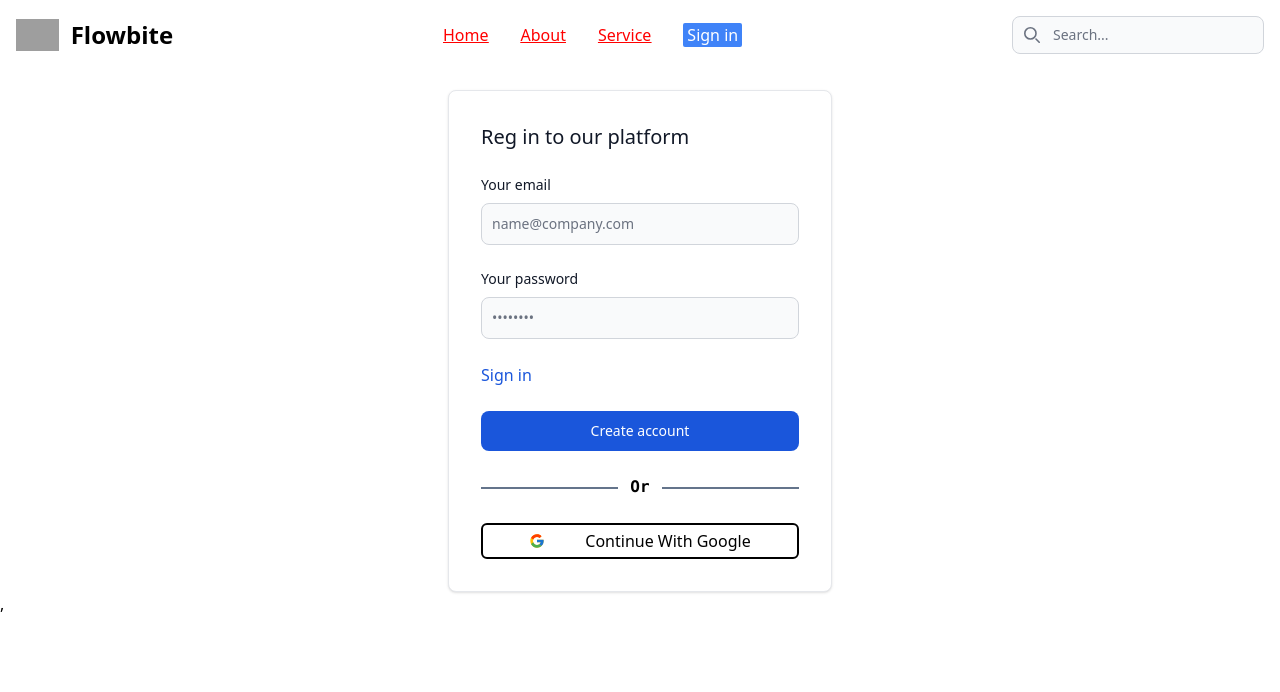
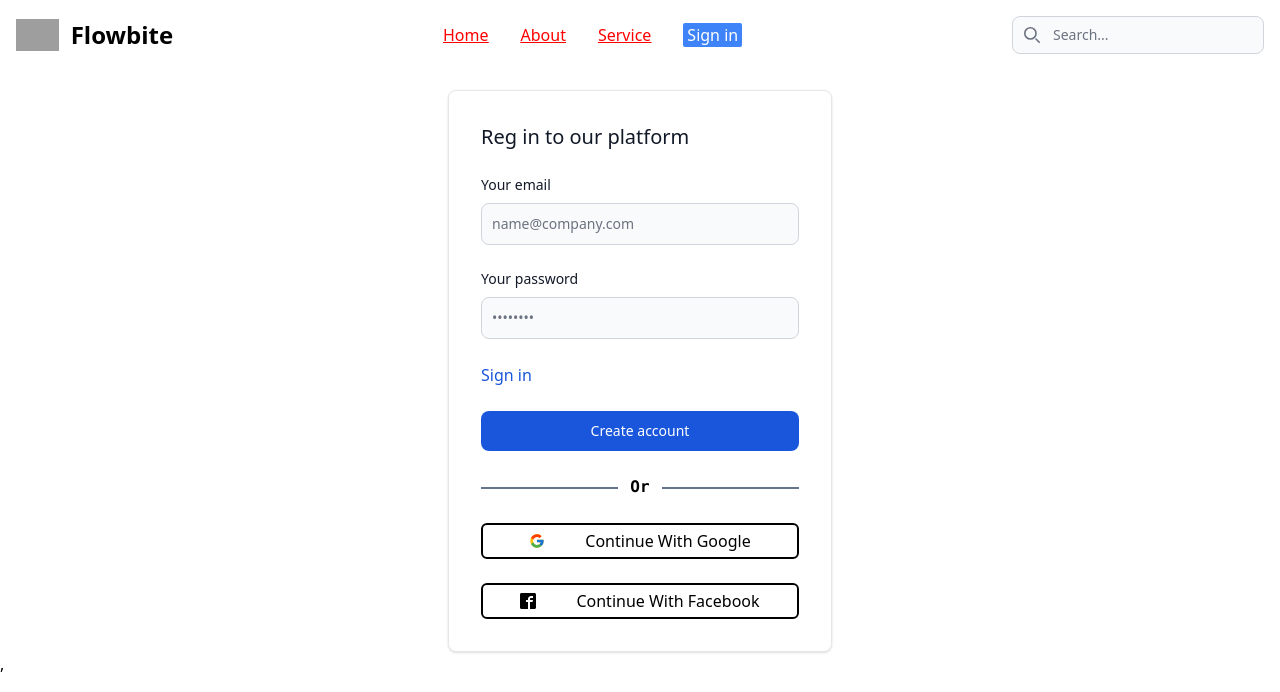
Before and after one commit to CodingSabbir/Aunthentication, a React (Vite) app: page /regester in a window 1280 px wide. Shown: the top 692 px of the page. Built offline with nearby package versions, Linux system fonts and the light colour scheme; no server answers; grey boxes are pictures that could not be loaded.

Commit message:
facebook login

```diff
--- /dev/null
+++ b/src/Components/Facebook/Facebook.jsx
@@ -0,0 +1,34 @@
+import React from 'react';
+import { ImFacebook2 } from "react-icons/im";
+import { useSignInWithFacebook } from 'react-firebase-hooks/auth';
+import auth from '../../firebase.Config';
+
+const Facebook = () => {
+    const [signInWithFacebook, user, loading, error] = useSignInWithFacebook(auth);
+    // console.log(user)
+    if (error) {
+        return (
+          <div>
+            <p>Error: {error.message}</p>
+          </div>
+        );
+      }
+      if (loading) {
+        return <p>Loading...</p>;
+      }
+      if (user) {
+        return (
+          <div>
+            <p>User already  logged in with username</p>
+          </div>
+        );
+      }
+    return (
+        <div className='border-2 p-1 rounded-md text-center flex justify-center items-center gap-10 border-black'>
+            <div><ImFacebook2/></div>
+            <button type='submit' onClick={() => signInWithFacebook()}> Continue With Facebook  </button>
+        </div>
+    );
+};
+
+export default Facebook;
--- a/src/Components/Register/Regestion.jsx
+++ b/src/Components/Register/Regestion.jsx
@@ -63,13 +63,15 @@ import { useCreateUserWithEmailAndPassword } from 'react-firebase-hooks/auth';
 import auth from '../../firebase.Config';
 import { NavLink } from 'react-router-dom';
 import GoogleSignUp from '../GoogleSignUp/GoogleSignUp';
+import Facebook from '../Facebook/Facebook';
+
 
 const Registration = () => {
   const [email, setEmail] = useState('');
   const [password, setPassword] = useState('');
   const messageDiv=document.querySelector('.messageDiv')
 
-  const [createUserWithEmailAndPassword ,   user,   loading,    error,] = useCreateUserWithEmailAndPassword(auth);
+  const [createUserWithEmailAndPassword ,   user,   loading,    error,] = useCreateUserWithEmailAndPassword(auth,{sendEmailVerification:true} );
   if (error) {
     messageDiv.innerHTML=error
   }
@@ -135,6 +137,7 @@ const Registration = () => {
            </div>
 
           <GoogleSignUp/>
+          <Facebook/>
         </form>
       </div>
     </>
```
